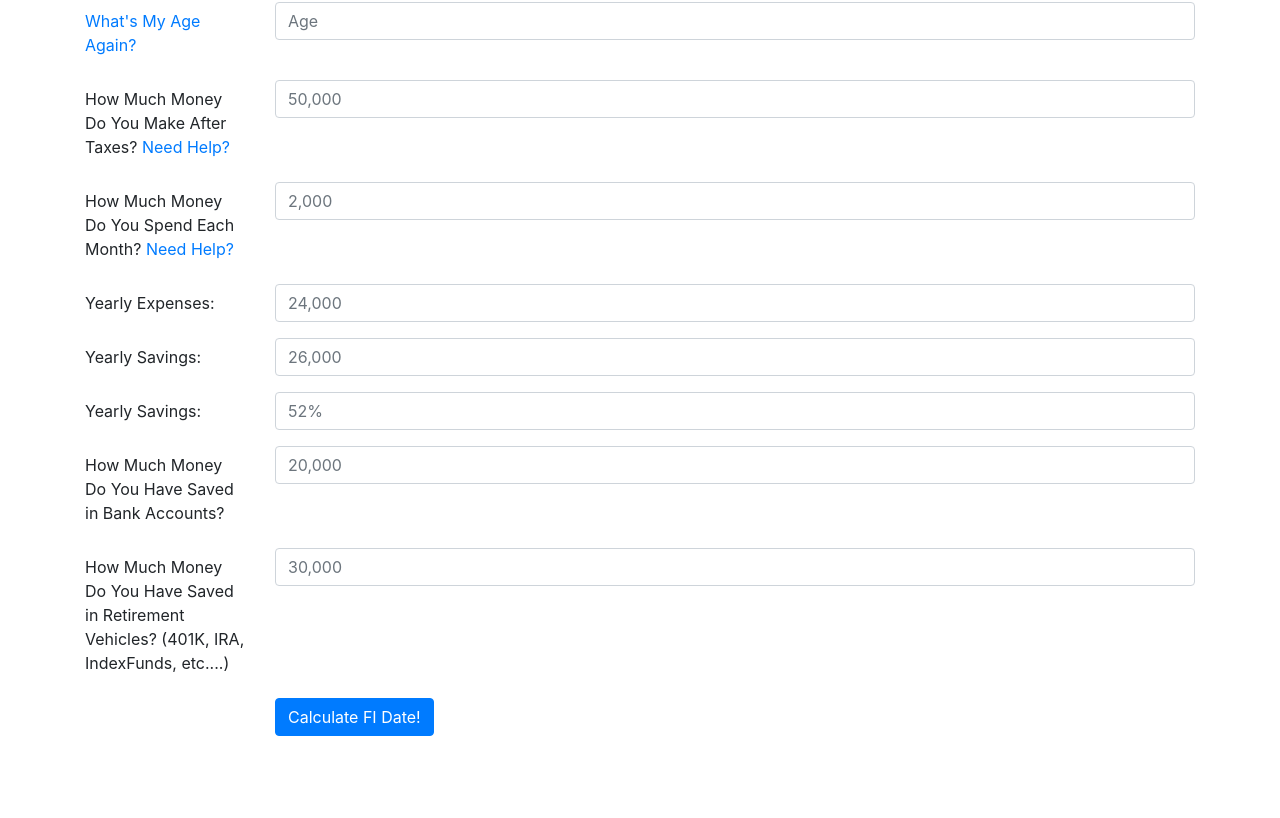
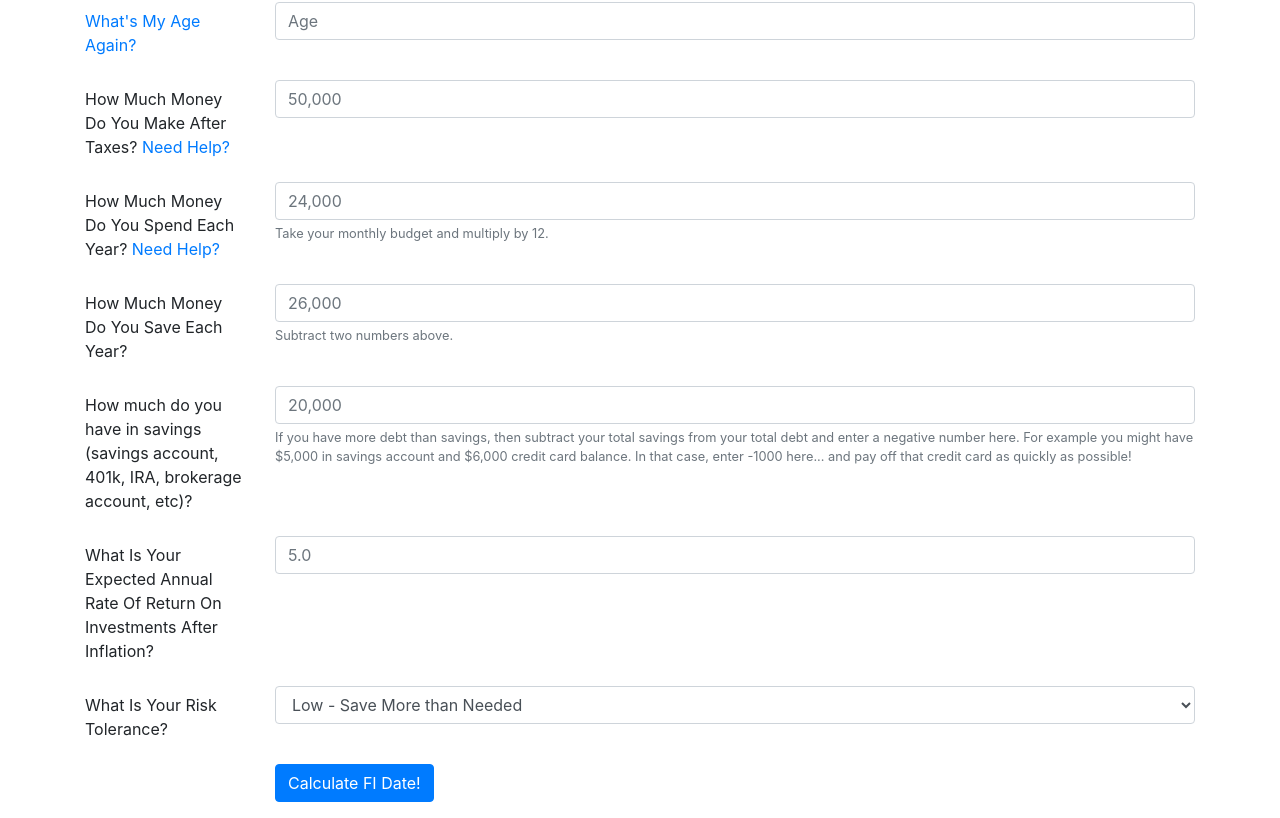
Before and after one commit to Team-Uncle-Buck/uncle_buck, a React (Create React App) app in the folder project/client/: page / in a window 1280 px wide. Shown: the part 457-1275 px from the top of the page. Before the commit the page ends 1209 px from the top, so only its background shows below. Built offline with nearby package versions, Linux system fonts and the light colour scheme.

Commit message:
Form complete....for now.

```diff
--- a/project/client/src/routes/Home.js
+++ b/project/client/src/routes/Home.js
@@ -4,25 +4,39 @@ import Container from 'react-bootstrap/Container'
 import Col from 'react-bootstrap/Col'
 import FormGroup from 'react-bootstrap/FormGroup'
 import Label from 'react-bootstrap/FormLabel'
-import InputGroup from 'react-bootstrap/InputGroup'
 import Form from 'react-bootstrap/Form'
 import Button from 'react-bootstrap/Button'
 import Row from 'react-bootstrap/Row'
 import FormCheck from 'react-bootstrap/FormCheck'
+import {Input} from 'reactstrap';
+// import { Container, Col, FormGroup,
+//         Label, Input, Form, Button,
+//         Row, FormCheck } from 'reactstrap';
 
 
 class Home extends React.Component {
   constructor(props) {
     super(props);
-    // this.state = {isToggleOn: true}
+    this.state = {
+      age: '',
+      annualIncomeAfterTaxes: '',
+      yearlyExpenses: '',
+      yearlySavings: '',
+      portfolioBalance: '',
+      rateOfReturn: '',
+      riskTolerance: '',
+    }
 
-    this.handleClick = this.handleClick.bind(this);
+    this.calculate = this.calculate.bind(this);
   }
 
-  handleClick(e) {
+  calculate(e) {
     e.preventDefault();
     console.log('The link was clicked.');
   }
+
+
+
 
 
   render() {
@@ -49,62 +63,66 @@ class Home extends React.Component {
 
           <FormGroup as={Row} controlId="3">
             <Label column sm={2}>
-              How Much Money Do You Spend Each Month? <a href="quicken.com/budget-calculator" target="_blank">Need Help?</a>
+              How Much Money Do You Spend Each Year? <a href="quicken.com/budget-calculator" target="_blank">Need Help?</a>
             </Label>
             <Col sm={10}>
-              <Form.Control placeholder="2,000" />
-            </Col>
-          </FormGroup>
-
-          <FormGroup as={Row} controlId="4">
-            <Label column sm={2}>
-              Yearly Expenses:
-            </Label>
-            <Col sm={10}>
-              <Form.Control placeholder="24,000"/>
+              <Form.Control placeholder="24,000" aria-describedby="savingsHelpBlock"/>
+              <Form.Text id="savingsHelpBlock" muted>
+              Take your monthly budget and multiply by 12.
+              </Form.Text>
             </Col>
           </FormGroup>
 
           <FormGroup as={Row} controlId="5">
             <Label column sm={2}>
-              Yearly Savings:
+              How Much Money Do You Save Each Year?
             </Label>
             <Col sm={10}>
               <Form.Control placeholder="26,000"/>
-            </Col>
-          </FormGroup>
-
-          <FormGroup as={Row} controlId="6">
-            <Label column sm={2}>
-              Yearly Savings:
-            </Label>
-            <Col sm={10}>
-              <Form.Control placeholder="52%"/>
+              <Form.Text id="savingsHelpBlock" muted>
+                Subtract two numbers above.
+              </Form.Text>
             </Col>
           </FormGroup>
 
           <FormGroup as={Row} controlId="7">
             <Label column sm={2}>
-              How Much Money Do You Have Saved in Bank Accounts?
+              How much do you have in savings (savings account, 401k, IRA, brokerage account, etc)?
             </Label>
             <Col sm={10}>
-              <Form.Control placeholder="20,000" />
+              <Form.Control placeholder="20,000" aria-describedby="savingsHelpBlock"/>
+              <Form.Text id="savingsHelpBlock" muted>
+              If you have more debt than savings, then subtract your total savings from
+              your total debt and enter a negative number here. For example you might have
+              $5,000 in savings account and $6,000 credit card balance. In that case, enter -1000
+              here... and pay off that credit card as quickly as possible!
+              </Form.Text>
             </Col>
           </FormGroup>
 
           <FormGroup as={Row} controlId="8">
             <Label column sm={2}>
-              How Much Money Do You Have Saved in Retirement Vehicles?
-              (401K, IRA, IndexFunds, etc....)
+             What Is Your Expected Annual Rate Of Return On Investments After Inflation?
             </Label>
             <Col sm={10}>
-              <Form.Control placeholder="30,000" />
+              <Form.Control placeholder="5.0" />
+            </Col>
+          </FormGroup>
+
+          <FormGroup as={Row} controlId="9">
+            <Label column sm={2}>What Is Your Risk Tolerance?</Label>
+            <Col sm={10}>
+                <Input type="select" name="select" id="exampleSelect">
+                  <option>Low - Save More than Needed</option>
+                  <option>Medium - Save Recommended Amount</option>
+                  <option>High - Save Absolute Minimum Needed</option>
+                </Input>
             </Col>
           </FormGroup>
 
           <FormGroup as={Row}>
             <Col sm={{ span: 10, offset: 2 }}>
-              <Button type="submit" onClick={this.handleClick}>Calculate FI Date!</Button>
+              <Button type="submit" onClick={this.calculate}>Calculate FI Date!</Button>
             </Col>
           </FormGroup>
         </Form>
@@ -112,13 +130,6 @@ class Home extends React.Component {
   }
 }
 
-
-
-// submitForm(e) {
-//   e.preventDefault();
-//   console.log(`Email: ${ this.state.email }`)
-// }
-
 // function calcSavingsRate(annualSavings, annualIncomeAfterTaxes):
 //   var sr = round(annualSavings/annualIncomeAfterTaxes * 100, 0);
 //   return sr;
```
Also changed, not shown: 1 other file (tests, documents, lock files or other folders).
